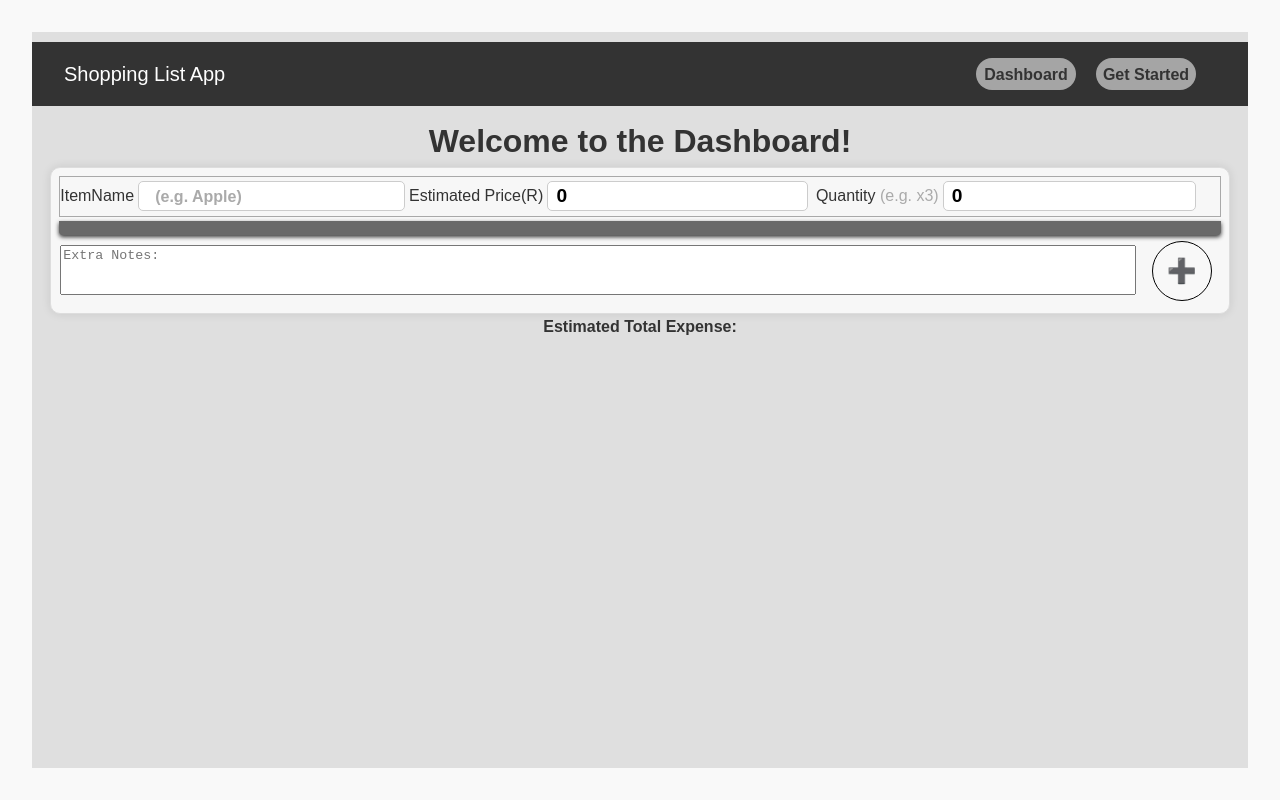
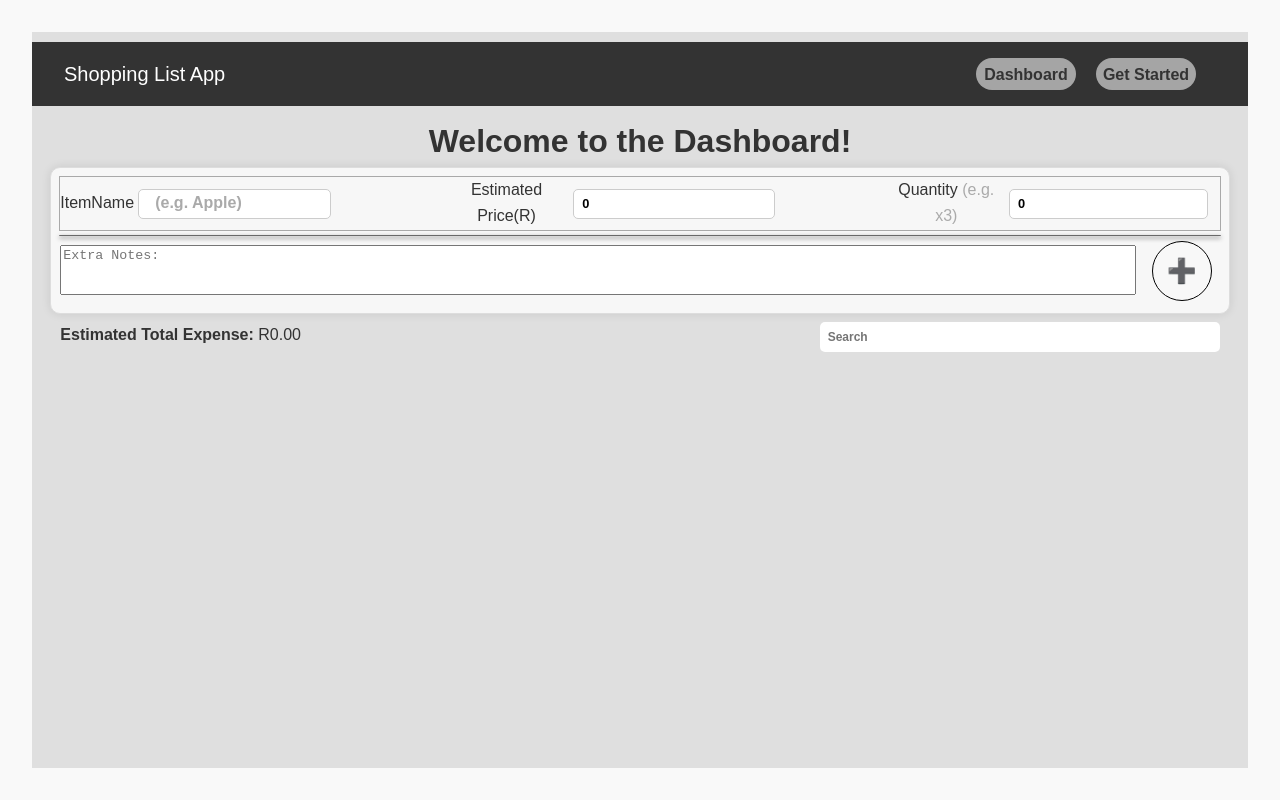
Before and after one commit to DeLightPlus/shopping-list-redux-app, a React (Vite) app: page / in a window 1280 px wide. Built offline with nearby package versions, Linux system fonts and the light colour scheme.

Commit message:
Todo? Logout, Category
Todo? Logout, Category

```diff
--- a/db.json
+++ b/db.json
@@ -79,6 +79,14 @@
       "price": "25",
       "quantity": "2",
       "extraNotes": "2L, Full Cream, Fresh"
+    },
+    {
+      "id": "1724933277455",
+      "uid": "1ff8",
+      "shoppingItem": "Mixed Vegetable",
+      "price": "10",
+      "quantity": "2",
+      "extraNotes": "1kg"
     }
   ]
 }
--- a/src/App.css
+++ b/src/App.css
@@ -81,7 +81,7 @@ body
 .add-shopping-item-input
 {
   padding: 0.5rem;
-  font-size: 1.5svw;
+  font-size: 1svw;
   border: 1px solid #ccc;
   border-radius: 5px;
   width: 100%;
@@ -156,6 +156,22 @@ textarea
   height: 50px;
   flex: 1;
   resize: none;
+}
+
+.expense_search
+{
+  display: flex;
+  margin: 4px;
+  padding: 4px;
+  width: 96%;
+  justify-content: space-between;
+  gap: 16%;
+}
+
+.expense_search input
+{
+  flex: 1;
+  max-width: 400px;
 }
 
 ul.shopping-list
--- a/src/components/addShoppingItem.jsx
+++ b/src/components/addShoppingItem.jsx
@@ -35,6 +35,7 @@ function AddShoppingItem()
     setItem("");
     setQuantity(1);
     setPrice(0)
+    setExtraNotes("")
   };
 
   return (
--- a/src/components/shoppingList.jsx
+++ b/src/components/shoppingList.jsx
@@ -8,9 +8,6 @@ const ShoppingList = () => {
   const signedIn = useSelector((state) => state.user.signedIn);
   const user = useSelector((state) => state.user);
   const shoppingList = useSelector((state) => state.shoppingList);
-
-
-
   const [editing, setEditing] = useState(null);
   const [editInput, setEditInput] = useState('');
   const [editPrice, setEditPrice] = useState(0);
@@ -34,13 +31,22 @@ const ShoppingList = () => {
     },[signedIn, shoppingList]);
 
     console.log(editing);
-
+    const calculateTotalExpense = (shoppingList) =>
+    {
+      let totalExpense = 0;
+      for (const item of shoppingList) {
+        totalExpense += item.price * item.quantity;
+      }
+      return totalExpense.toFixed(2);
+    };
+    const totalExpense = calculateTotalExpense(shoppingList);
 
   return (
 
     <>
-    <div className="expenseNsearch">
-    <label htmlFor=""><strong>Estimated Total Expense:</strong></label>
+    <div className="expense_search">
+      <label><strong>Estimated Total Expense:</strong> R{totalExpense} </label>
+      <input placeholder='Search'/>
     </div>
 
     <ul className='shopping-list'>
```
